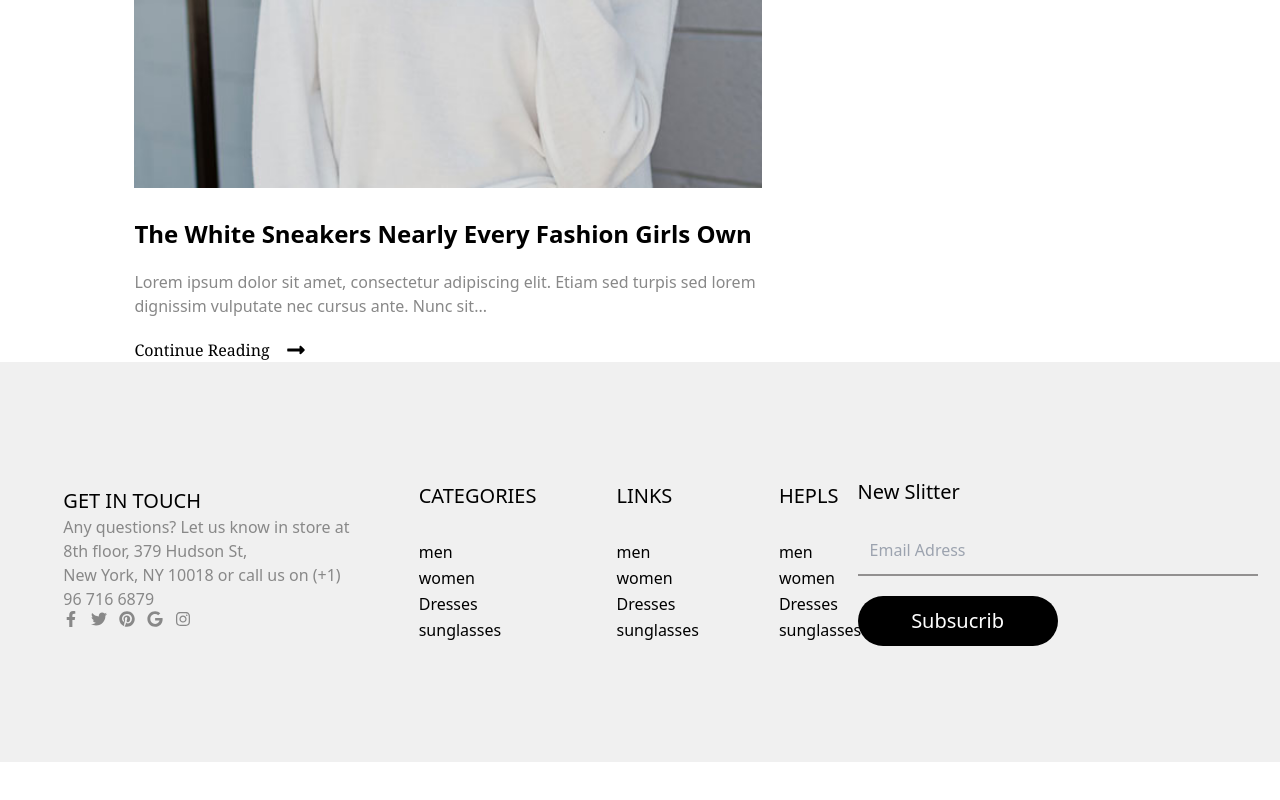
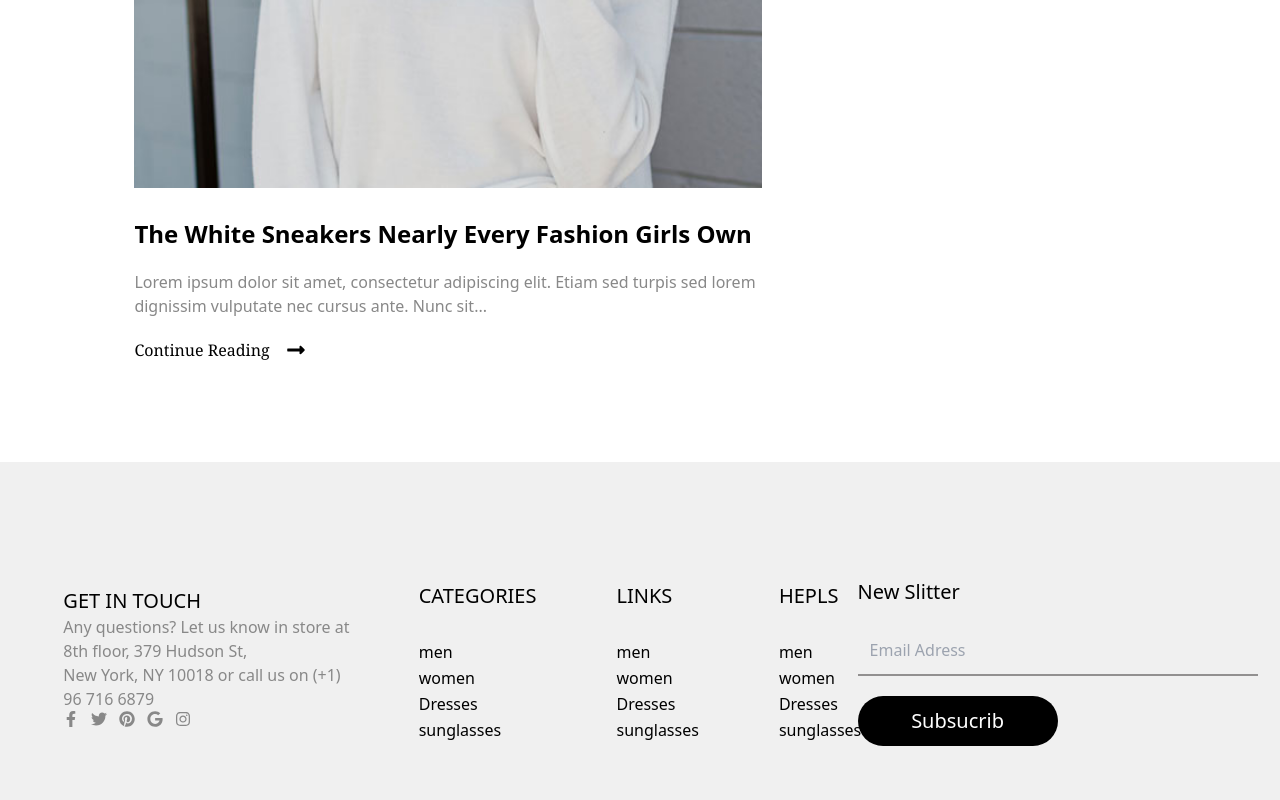
Before and after one commit to saifdin0101/react-finallProject-SaifEddine-Elaydi, a React (Create React App) app: page /blog in a window 1280 px wide. Shown: the part 1606-2406 px from the top of the page. Before the commit the page ends 2368 px from the top, so only its background shows below. Built offline with nearby package versions, Linux system fonts and the light colour scheme.

Commit message:
fixing the pdn and other thing in blog

```diff
--- a/src/pages/blog/blog.jsx
+++ b/src/pages/blog/blog.jsx
@@ -79,7 +79,7 @@ export const Blog = () => {
                         <p className='text-[#888888]'>
                             Lorem ipsum dolor sit amet, consectetur adipiscing elit. Etiam sed turpis sed lorem dignissim vulputate nec cursus ante. Nunc sit...
                         </p>
-                        <div className='font-serif hover:text-[#e65540] hover:duration-300 flex gap-4 items-center'>
+                        <div className='font-serif  hover:text-[#e65540] hover:duration-300 flex gap-4 items-center'>
                             <span>Continue Reading</span>
                             <FaLongArrowAltRight className='text-xl' />
                         </div>
@@ -95,6 +95,7 @@ export const Blog = () => {
 
                 </div>
             </div>
+            <div className='h-[100px] w-100%'></div>
 
         </div>
     );
```
